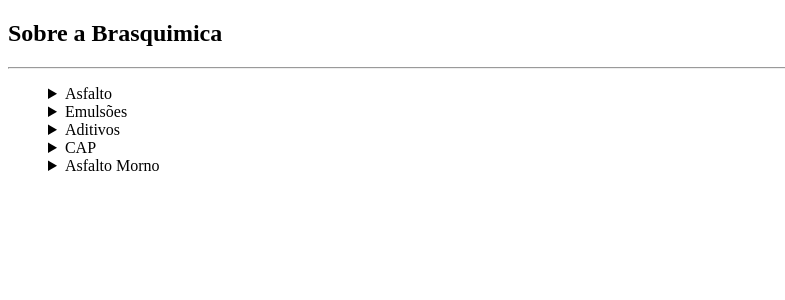
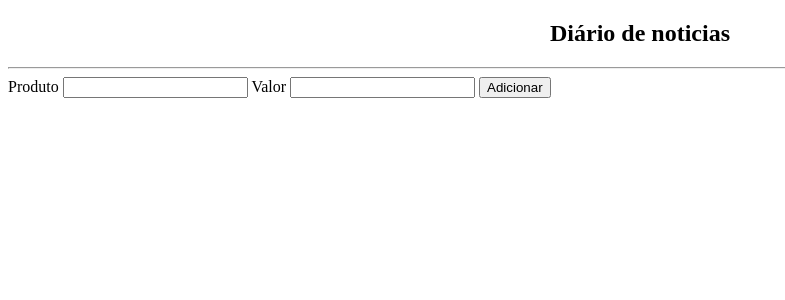
Before and after one commit to jobsonbarbosa/PYTHON_DESENVOLVIMENTO_WEB, a Flask app: page /sobre in a window 1280 px wide. Shown: the top 300 px of the page, without its empty margins (0-785 px from the left). Run offline with Flask 3, Linux system fonts and the light colour scheme.

Commit message:
Adicionando dados em uma lista

```diff
--- a/FLASKWEB/app.py
+++ b/FLASKWEB/app.py
@@ -3,6 +3,7 @@ from flask import Flask, render_template, request
 app = Flask(__name__)
 
 produtos = []
+produtos_valores = []
 
 @app.route('/', methods=["GET", "POST"])
 def home():
@@ -10,18 +11,25 @@ def home():
 
     if request.method == "POST":
         if request.form.get("produtos"):
-            produtos.append(request.form.get("produtos"))
+            if request.form.get("produtos") != "Jobson":
+                produtos.append(request.form.get("produtos"))
+            else:
+                produtos.append("Produto proibido")
 
     return render_template("index.html", produtos=produtos)
 
-@app.route('/sobre')
+@app.route('/sobre', methods=["GET", "POST"])
 def sobre():
-    produtos = {
-        "Asfalto": 468.49,
-        "Emulsões": 1523.50,
-        "Aditivos": 856.90,
-        "CAP": 3456.10,
-        "Asfalto Morno": 4560.00
-    }
-    return render_template("sobre.html", produtos=produtos)
+    # produtos = {
+    #     "Asfalto": 468.49,
+    #     "Emulsões": 1523.50,
+    #     "Aditivos": 856.90,
+    #     "CAP": 3456.10,
+    #     "Asfalto Morno": 4560.00
+    # }
+
+    if request.method== "POST":
+        if request.form.get("produto") and request.form.get("valor"):
+            produtos_valores.append({"produto":request.form.get("produto"), "valor":request.form.get("valor")})
+    return render_template("sobre.html", produtos_valores=produtos_valores)
 app.run(debug=True)
--- a/FLASKWEB/templates/index.html
+++ b/FLASKWEB/templates/index.html
@@ -15,7 +15,7 @@
         <br>
         <form action="{{url_for('home')}}" method="POST">
             <label>Produtos</label>
-            <input type="text" name="produtos">
+            <input type="text" name="produtos" required>
             <button>Adicionar</button>
         </form>
     </ol>
--- a/FLASKWEB/templates/sobre.html
+++ b/FLASKWEB/templates/sobre.html
@@ -6,15 +6,23 @@
     <title>Sobre</title>
 </head>
 <body>
-    <h2>Sobre a Brasquimica</h2>
+    <h2 style="text-align: center;">Diário de noticias</h2>
     <hr>
-    <ol>
-        {% for chave, valor in produtos.items()%}
+
+        {% for produto in produtos_valores%}
         <details>
-            <summary>{{chave}}</summary>
-            <p>{{valor}}</p>
+            <summary>{{produto.produto}}</summary>
+            <p>{{produto.valor}}</p>
         </details>
         {%endfor%}
-    </ol>
+
+
+    <form action="{{url_for('sobre')}}" method="POST">
+        <label for="">Produto</label>
+        <input type="text" name="produto" required>
+        <label for="">Valor</label>
+        <input type="text" name="valor" required>
+        <button>Adicionar</button>
+    </form>
 </body>
 </html>
```
Also changed, not shown: FLASKWEB/anotaçãoes.txt (added).
